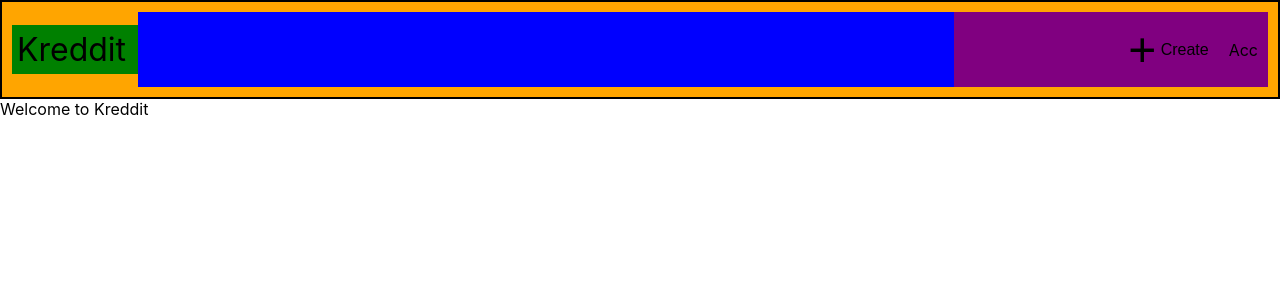
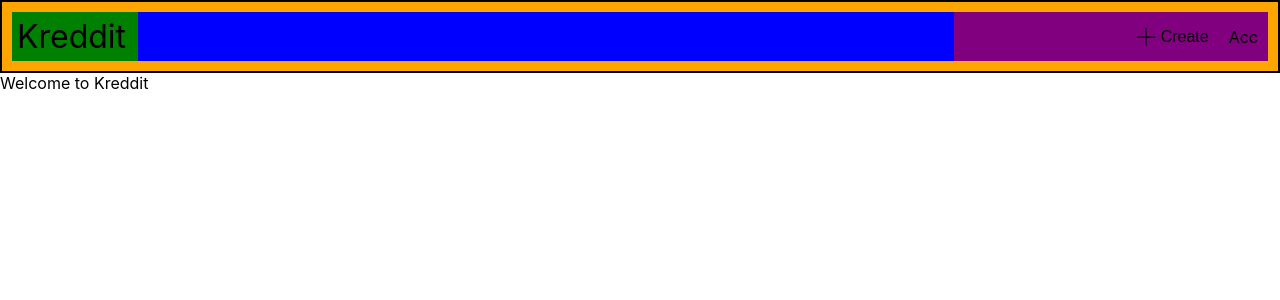
Before and after one commit to timothyhohyhtomit/kreddit, a React (Create React App) app in the folder client/: page / in a window 1280 px wide. Shown: the top 300 px of the page. Built offline with nearby package versions, Linux system fonts and the light colour scheme.

Commit message:
Refined Create Post button in RootHeaderView.js and added a handler for it that navigates to /post/creatte

```diff
--- a/client/src/container/general/RootHeader.js
+++ b/client/src/container/general/RootHeader.js
@@ -1,10 +1,19 @@
 import React from "react";
+import { useNavigate } from "react-router";
 
 import RootHeaderView from "../../view/general/RootHeaderView";
 
 function RootHeader() {
+    // navigate
+    const navigate = useNavigate();
+    // handlers
+    const handleClickCreatePost = (e) => {
+        navigate("/post/create");
+    };
     return (
-        <RootHeaderView />
+        <RootHeaderView
+            handleClickCreatePost={handleClickCreatePost}
+        />
     );
 }
 
--- a/client/src/view/general/RootHeaderView.js
+++ b/client/src/view/general/RootHeaderView.js
@@ -2,14 +2,16 @@ import React from "react";
 
 import "./RootHeaderView.css";
 
-function RootHeaderView() {
+function RootHeaderView({ handleClickCreatePost }) {
     return (
         <div className="root-header">
             <div className="root-header-logo">Kreddit</div>
             <div className="root-header-search-bar"></div>
             <div className="root-header-buttons">
-                <div className="root-header-create-post-button">
-                    <span className="root-header-create-post-button-symbol">+</span>
+                <div className="root-header-create-post-button" onClick={handleClickCreatePost}>
+                    <svg rpl="" fill="currentColor" height="20" icon-name="add-outline" viewBox="0 0 20 20" width="20" xmlns="http://www.w3.org/2000/svg">
+                        <path d="M19 9.375h-8.375V1h-1.25v8.375H1v1.25h8.375V19h1.25v-8.375H19v-1.25Z"></path>
+                    </svg>
                     &nbsp;Create
                 </div>
                 <div className="root-header-account">Acc</div>
```
Also changed, not shown: 1 other file (tests, documents, lock files or other folders).
